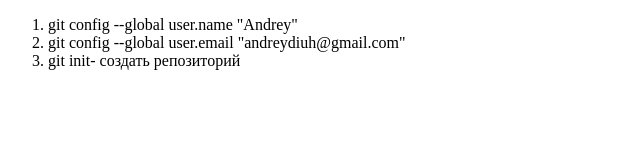
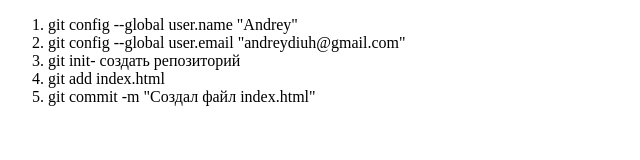
Before and after one commit to AndreyDiduh/dz3, a plain HTML site: page index.html in a window 1280 px wide. Shown: the whole page, without its empty margins (0-640 px from the left). Drawn offline with Linux system fonts and the light colour scheme.

Commit message:
Добавил новые команды

```diff
--- a/index.html
+++ b/index.html
@@ -15,6 +15,12 @@
     <li>
         git init- создать репозиторий
     </li>
-   </ol>
+    <li>
+    git add index.html
+   </li>
+   <li>
+    git commit -m "Создал файл index.html"
+   </li>
+ </ol>
 </body>
 </html>
```
